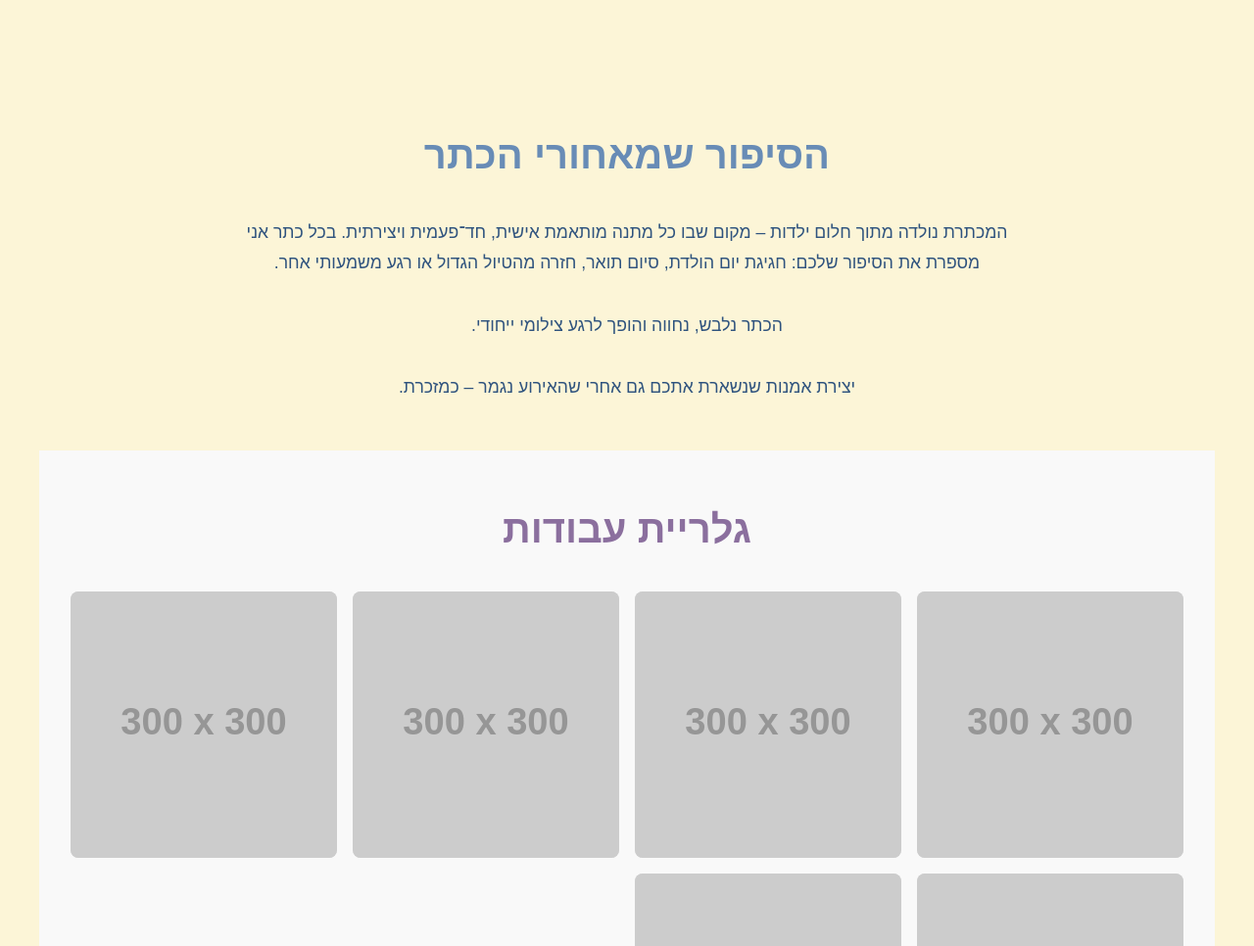
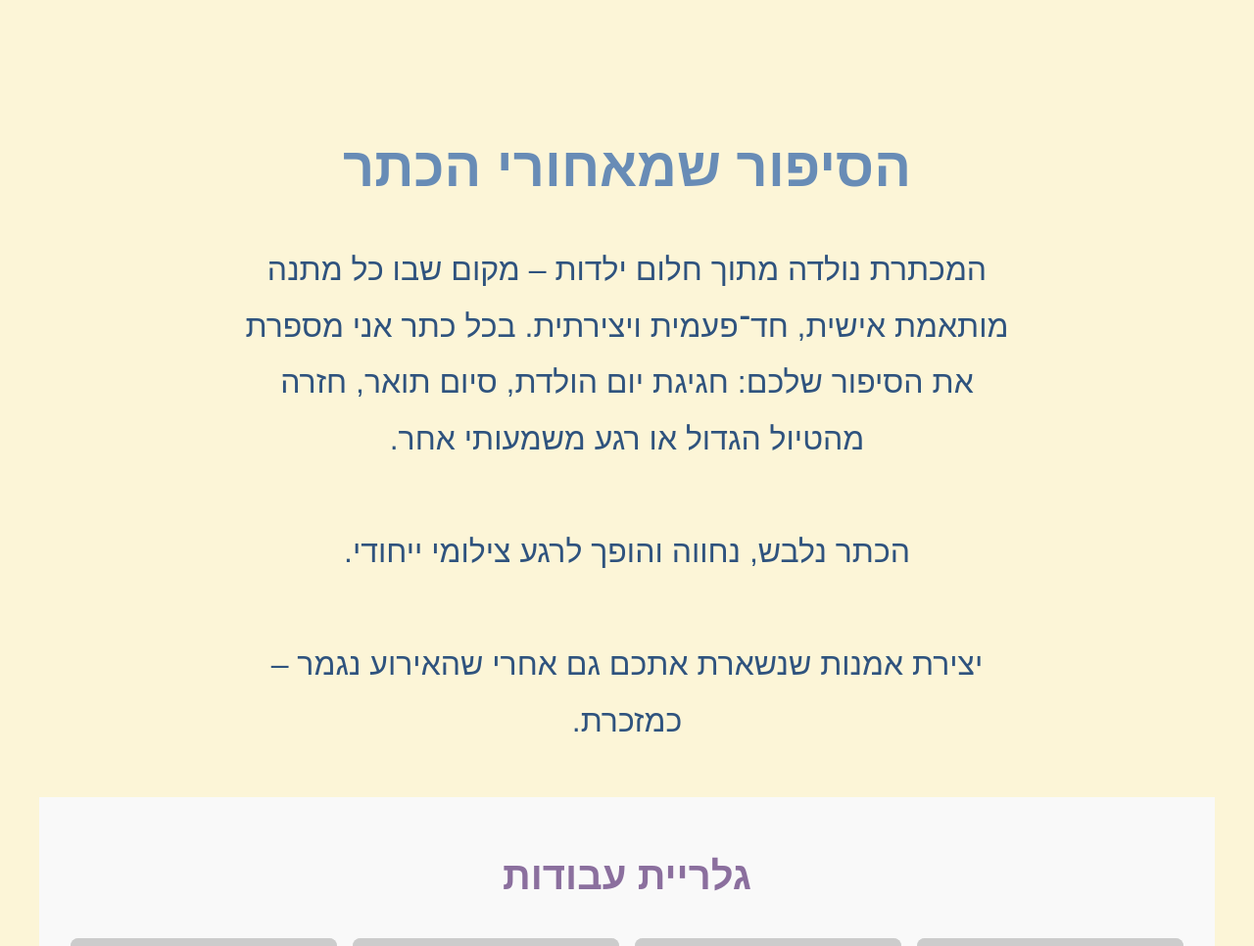
Before and after one commit to aviadro/crowns, a plain HTML site: page index.html in a window 1280 px wide. Shown: the part 780-1746 px from the top of the page at 98% size. Drawn offline with Linux system fonts and the light colour scheme; placeholder pictures from the web are drawn by us; a web font is replaced by a local one.

Commit message:
hero height auto

```diff
--- a/index.html
+++ b/index.html
@@ -61,6 +61,7 @@
         position: relative;
         width: 100%;
         min-height: 100vh; /* חשוב */
+        height: auto;
         text-align: center;
         overflow: visible; /* מוודא שה-img לא נחתך */
         padding: 0; /* אפשר להוסיף padding רק למטה/למעלה לפי הצורך */
@@ -336,13 +337,13 @@
     </div>
 
     <section id="about">
-      <h2 style="color: #688cb6">הסיפור שמאחורי הכתר</h2>
+      <h2 style="color: #688cb6; font-size: 3.5rem;">הסיפור שמאחורי הכתר</h2>
       <p
         style="
           text-align: center;
           max-width: 800px;
           margin: 0 auto;
-          font-size: 1.1rem;
+          font-size: 2rem;
           line-height: 1.8;
           color: #2f537e;
         "
```
